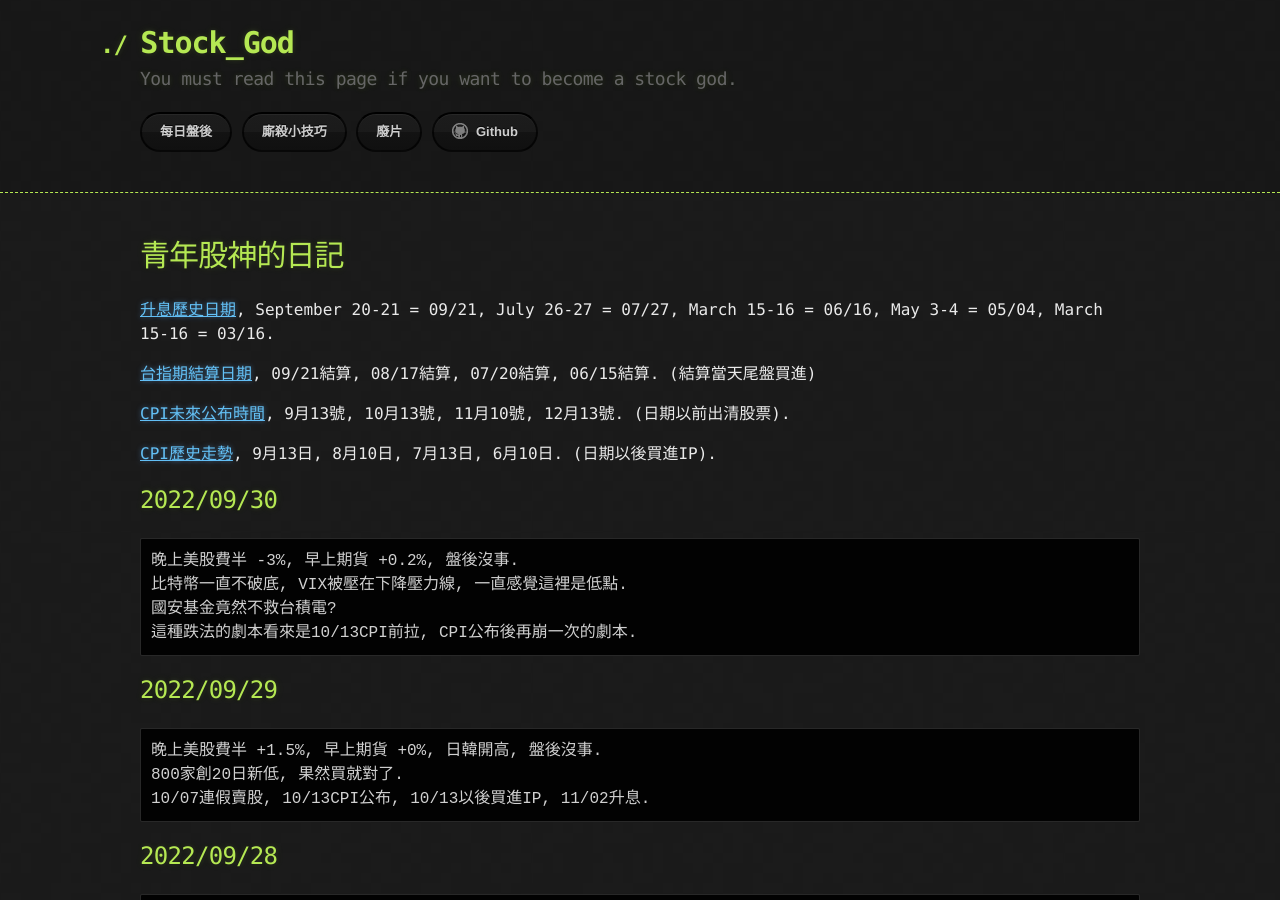
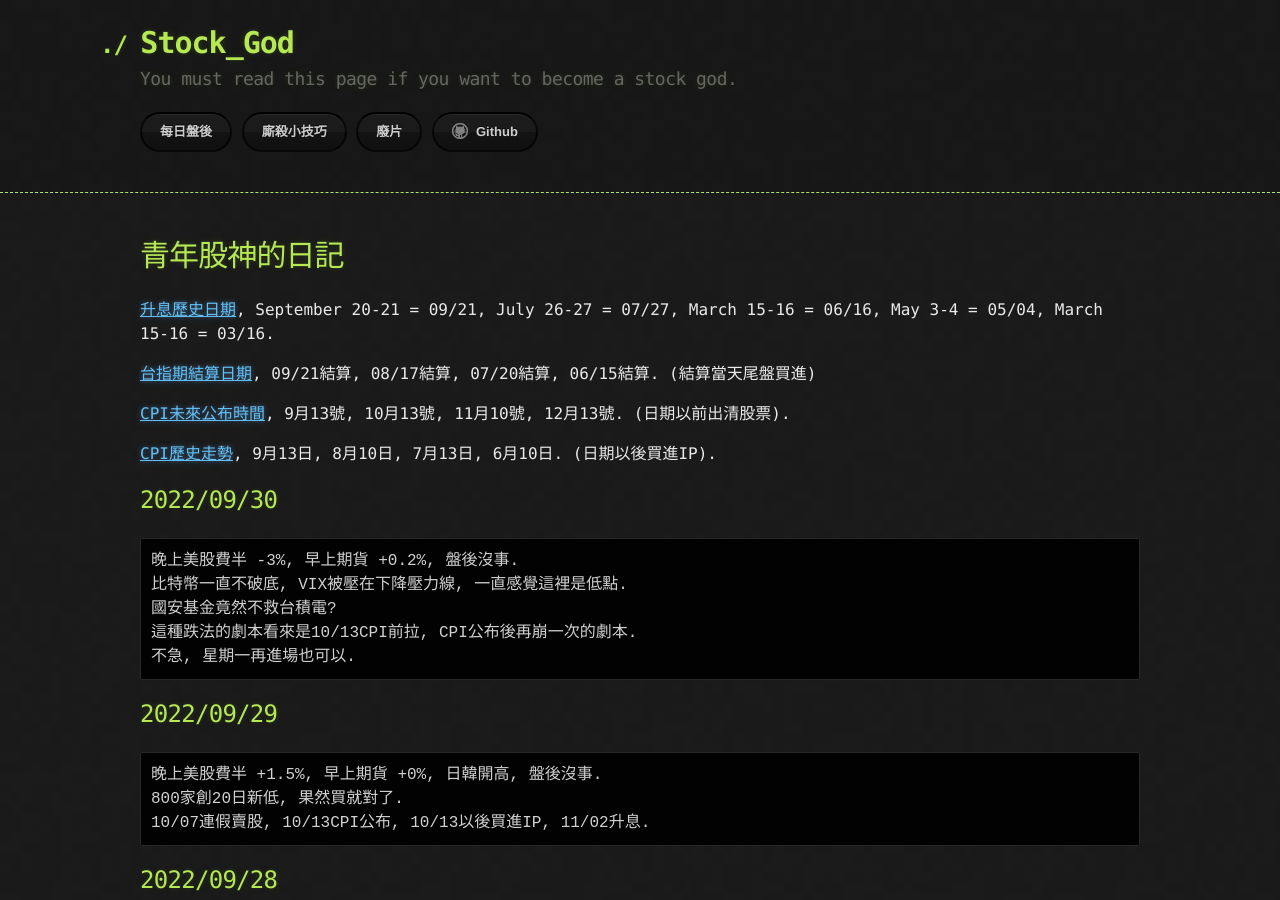
Before and after one commit to lepg5487/Stock_God, a Jekyll site: the page built from index.md, in a window 1280 px wide and 900 px high. Built offline with Jekyll 4.4.1, drawn with Linux system fonts in a browser that asks for light colours; our own code applies the rules of GitHub Pages for plain Markdown files.

Commit message:
Update index.md

````diff
--- a/index.md
+++ b/index.md
@@ -18,6 +18,7 @@ layout: testlayouts
 比特幣一直不破底, VIX被壓在下降壓力線, 一直感覺這裡是低點.
 國安基金竟然不救台積電?
 這種跌法的劇本看來是10/13CPI前拉, CPI公布後再崩一次的劇本.
+不急, 星期一再進場也可以.
 ```
 
 ## 2022/09/29
````
